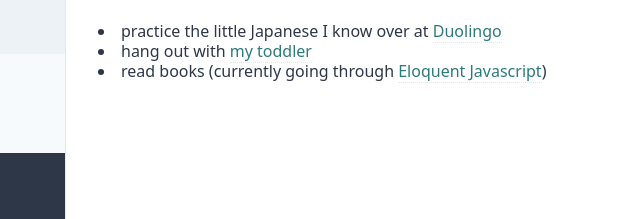
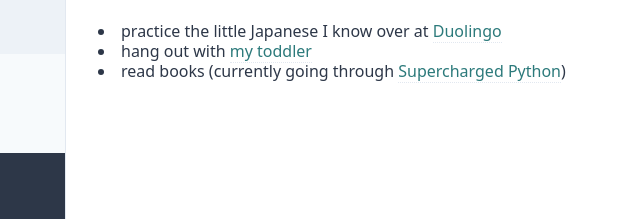
Before and after one commit to akosipax/portfolio, a Gatsby site: page /about in a window 1280 px wide. Shown: the part 391-610 px from the top of the page, 134-774 px from the left. Built offline with nearby package versions, Linux system fonts and the light colour scheme; Gatsby itself is replaced by a stand-in of ours.

Commit message:
update currently reading

```diff
--- a/src/pages/about.js
+++ b/src/pages/about.js
@@ -15,7 +15,7 @@ const AboutPage = () => (
     <ul className="list-disc list-inside">
       <li className="my-0">practice the little Japanese I know over at <a className="linkRegular linkBorder" href="https://www.duolingo.com/akosipax" target="_blank" rel="noopener noreferrer">Duolingo</a></li>
       <li className="my-0">hang out with <a  className="linkRegular linkBorder" href="https://babysleep.app/img/IMG_0746.jpg" target="_blank" rel="noopener noreferrer">my toddler</a></li>
-      <li className="my-0">read books (currently going through <a className="linkRegular linkBorder" href="https://eloquentjavascript.net/" target="_blank" rel="noopener noreferrer">Eloquent Javascript</a>)</li>
+      <li className="my-0">read books (currently going through <a className="linkRegular linkBorder" href="https://fvrl.bibliocommons.com/item/show/1796139021" target="_blank" rel="noopener noreferrer">Supercharged Python</a>)</li>
     </ul>
   </Layout>
 )
```
